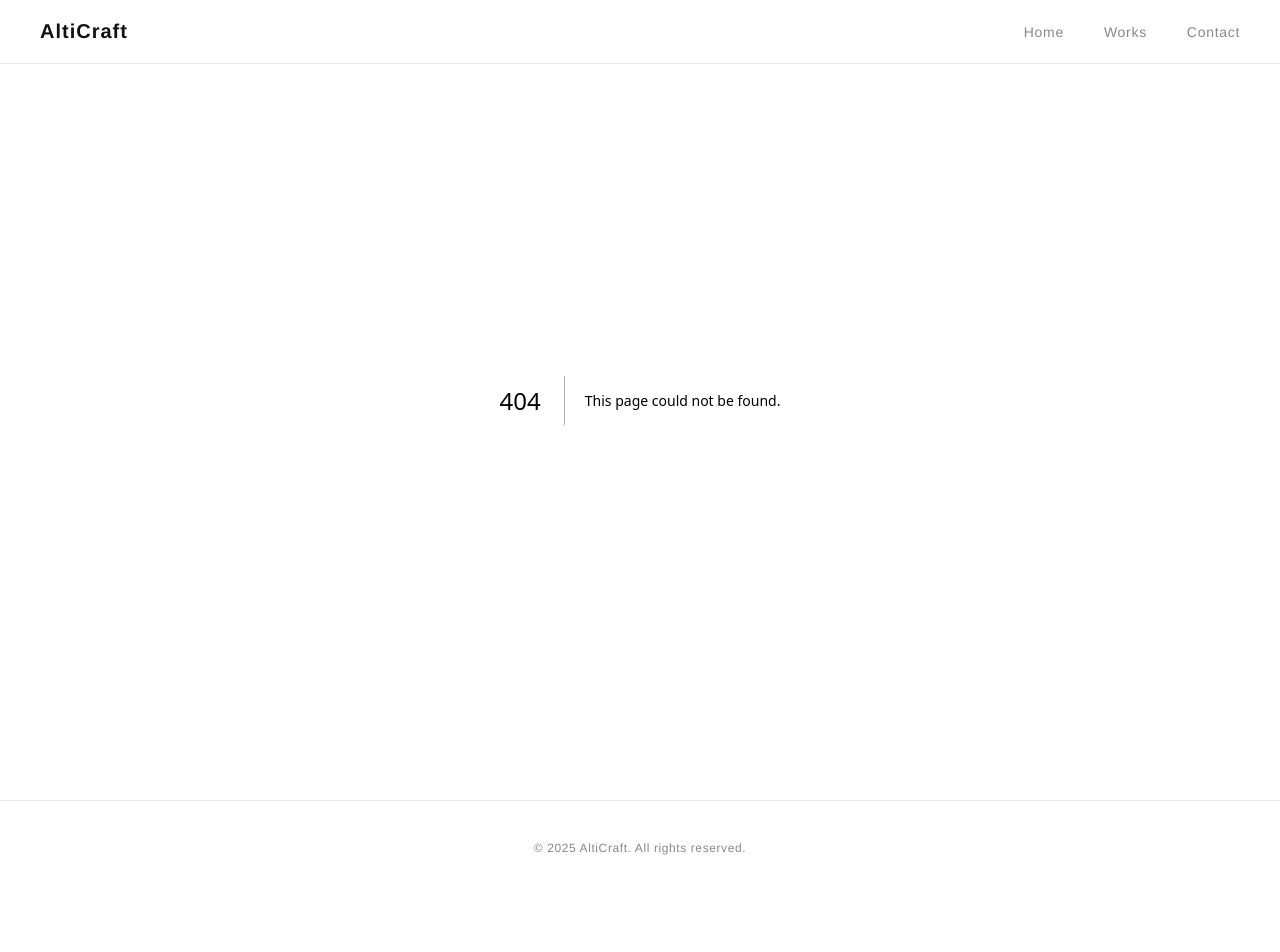
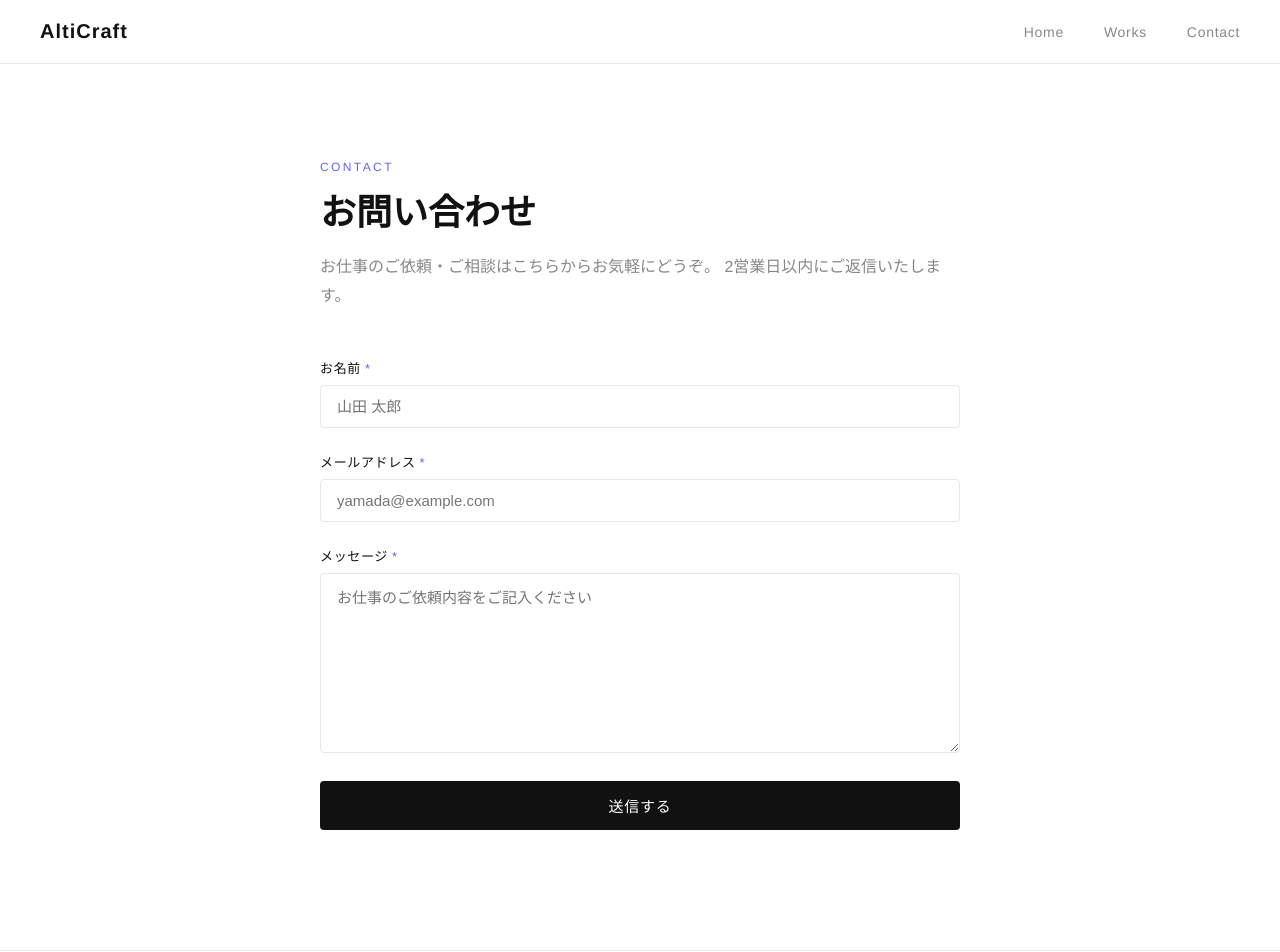
Before and after one commit to hiroogino/alticraft, a Next.js app: page /contact in a window 1280 px wide. Before the commit this address had no page. Shown: the top 952 px of the page. Before the commit the page ends 895 px from the top, so only its background shows below. Built offline with nearby package versions, Linux system fonts and the light colour scheme; no server answers.

Commit message:
feature/contact-page: add contact page and form

```diff
--- /dev/null
+++ b/src/app/contact/page.module.scss
@@ -0,0 +1,37 @@
+@use "@/styles/variables" as *;
+
+.container {
+  padding: 120px 40px 80px;
+
+  @include desktop {
+    padding: 160px 80px 120px;
+  }
+}
+
+.inner {
+  max-width: 640px;
+  margin: 0 auto;
+  width: 100%;
+}
+
+.label {
+  font-size: 12px;
+  font-weight: 500;
+  letter-spacing: 0.2em;
+  color: $accent;
+  text-transform: uppercase;
+  margin-bottom: 16px;
+}
+
+.title {
+  @include heading-h2;
+  font-weight: 700;
+  color: $primary;
+  margin-bottom: 16px;
+}
+
+.description {
+  @include paragraph;
+  color: $text-muted;
+  margin-bottom: 48px;
+}
--- /dev/null
+++ b/src/app/contact/page.tsx
@@ -0,0 +1,22 @@
+import ContactForm from "@/components/ContactForm"
+import styles from "./page.module.scss"
+
+export const metadata = {
+  title: "Contact",
+}
+
+export default function ContactPage() {
+  return (
+    <div className={styles.container}>
+      <div className={styles.inner}>
+        <p className={styles.label}>Contact</p>
+        <h1 className={styles.title}>お問い合わせ</h1>
+        <p className={styles.description}>
+          お仕事のご依頼・ご相談はこちらからお気軽にどうぞ。
+          2営業日以内にご返信いたします。
+        </p>
+        <ContactForm />
+      </div>
+    </div>
+  )
+}
--- /dev/null
+++ b/src/components/ContactForm/index.module.scss
@@ -0,0 +1,92 @@
+@use "@/styles/variables" as *;
+
+.form {
+  width: 100%;
+}
+
+.field {
+  margin-bottom: 24px;
+}
+
+.label {
+  display: block;
+  font-size: 13px;
+  font-weight: 500;
+  margin-bottom: 8px;
+  color: $primary;
+  letter-spacing: 0.05em;
+}
+
+.required {
+  color: $accent;
+  margin-left: 4px;
+}
+
+.input {
+  width: 100%;
+  padding: 12px 16px;
+  border: 1px solid $border-color;
+  border-radius: 4px;
+  font-size: 15px;
+  color: $primary;
+  background-color: $bg-color;
+  box-sizing: border-box;
+  transition: border-color 0.2s ease;
+
+  &:focus {
+    outline: none;
+    border-color: $primary;
+  }
+}
+
+.textarea {
+  @extend .input;
+  height: 180px;
+  resize: vertical;
+}
+
+.error {
+  color: $accent;
+  font-size: 12px;
+  margin-top: 6px;
+}
+
+.button {
+  width: 100%;
+  background-color: $primary;
+  color: #ffffff;
+  border: none;
+  border-radius: 4px;
+  padding: 14px 32px;
+  font-size: 15px;
+  font-weight: 500;
+  cursor: pointer;
+  letter-spacing: 0.05em;
+  transition: opacity 0.2s ease;
+
+  &:hover {
+    opacity: 0.7;
+  }
+
+  &:disabled {
+    opacity: 0.4;
+    cursor: not-allowed;
+  }
+}
+
+.success {
+  text-align: center;
+  padding: 48px 0;
+}
+
+.successTitle {
+  @include heading-h3;
+  font-weight: 700;
+  color: $primary;
+  margin-bottom: 12px;
+}
+
+.successText {
+  @include paragraph;
+  color: $text-muted;
+}
--- /dev/null
+++ b/src/components/ContactForm/index.tsx
@@ -0,0 +1,143 @@
+"use client"
+
+import { useState } from "react"
+import styles from "./index.module.scss"
+
+type FormValues = {
+  name: string
+  email: string
+  message: string
+}
+
+type FormErrors = {
+  name?: string
+  email?: string
+  message?: string
+}
+
+const FORMSPREE_URL = process.env.NEXT_PUBLIC_FORMSPREE_URL!
+
+export default function ContactForm() {
+  const [values, setValues] = useState<FormValues>({
+    name: "",
+    email: "",
+    message: "",
+  })
+  const [errors, setErrors] = useState<FormErrors>({})
+  const [isSubmitting, setIsSubmitting] = useState(false)
+  const [isSubmitted, setIsSubmitted] = useState(false)
+
+  const handleChange = (
+    e: React.ChangeEvent<HTMLInputElement | HTMLTextAreaElement>
+  ) => {
+    const { name, value } = e.target
+    setValues((prev) => ({ ...prev, [name]: value }))
+  }
+
+  const validate = (): boolean => {
+    const newErrors: FormErrors = {}
+
+    if (!values.name.trim()) {
+      newErrors.name = "名前を入力してください"
+    }
+    if (!values.email.trim()) {
+      newErrors.email = "メールアドレスを入力してください"
+    } else if (!/^[^\s@]+@[^\s@]+\.[^\s@]+$/.test(values.email)) {
+      newErrors.email = "正しいメールアドレスを入力してください"
+    }
+    if (!values.message.trim()) {
+      newErrors.message = "メッセージを入力してください"
+    }
+
+    setErrors(newErrors)
+    return Object.keys(newErrors).length === 0
+  }
+
+  const handleSubmit = async (e: React.FormEvent) => {
+    e.preventDefault()
+    if (!validate()) return
+    setIsSubmitting(true)
+
+    try {
+      const res = await fetch(FORMSPREE_URL, {
+        method: "POST",
+        headers: { "Content-Type": "application/json" },
+        body: JSON.stringify(values),
+      })
+      if (!res.ok) throw new Error("送信に失敗しました")
+      setIsSubmitted(true)
+    } catch (err) {
+      alert(err instanceof Error ? err.message : "送信に失敗しました")
+    } finally {
+      setIsSubmitting(false)
+    }
+  }
+
+  if (isSubmitted) {
+    return (
+      <div className={styles.success}>
+        <p className={styles.successTitle}>送信完了しました</p>
+        <p className={styles.successText}>
+          お問い合わせありがとうございます。<br />
+          2営業日以内にご返信いたします。
+        </p>
+      </div>
+    )
+  }
+
+  return (
+    <form onSubmit={handleSubmit} className={styles.form}>
+      <div className={styles.field}>
+        <label className={styles.label}>
+          お名前<span className={styles.required}>*</span>
+        </label>
+        <input
+          type="text"
+          name="name"
+          value={values.name}
+          onChange={handleChange}
+          className={styles.input}
+          placeholder="山田 太郎"
+        />
+        {errors.name && <p className={styles.error}>{errors.name}</p>}
+      </div>
+
+      <div className={styles.field}>
+        <label className={styles.label}>
+          メールアドレス<span className={styles.required}>*</span>
+        </label>
+        <input
+          type="email"
+          name="email"
+          value={values.email}
+          onChange={handleChange}
+          className={styles.input}
+          placeholder="yamada@example.com"
+        />
+        {errors.email && <p className={styles.error}>{errors.email}</p>}
+      </div>
+
+      <div className={styles.field}>
+        <label className={styles.label}>
+          メッセージ<span className={styles.required}>*</span>
+        </label>
+        <textarea
+          name="message"
+          value={values.message}
+          onChange={handleChange}
+          className={styles.textarea}
+          placeholder="お仕事のご依頼内容をご記入ください"
+        />
+        {errors.message && <p className={styles.error}>{errors.message}</p>}
+      </div>
+
+      <button
+        type="submit"
+        className={styles.button}
+        disabled={isSubmitting}
+      >
+        {isSubmitting ? "送信中..." : "送信する"}
+      </button>
+    </form>
+  )
+}
```
